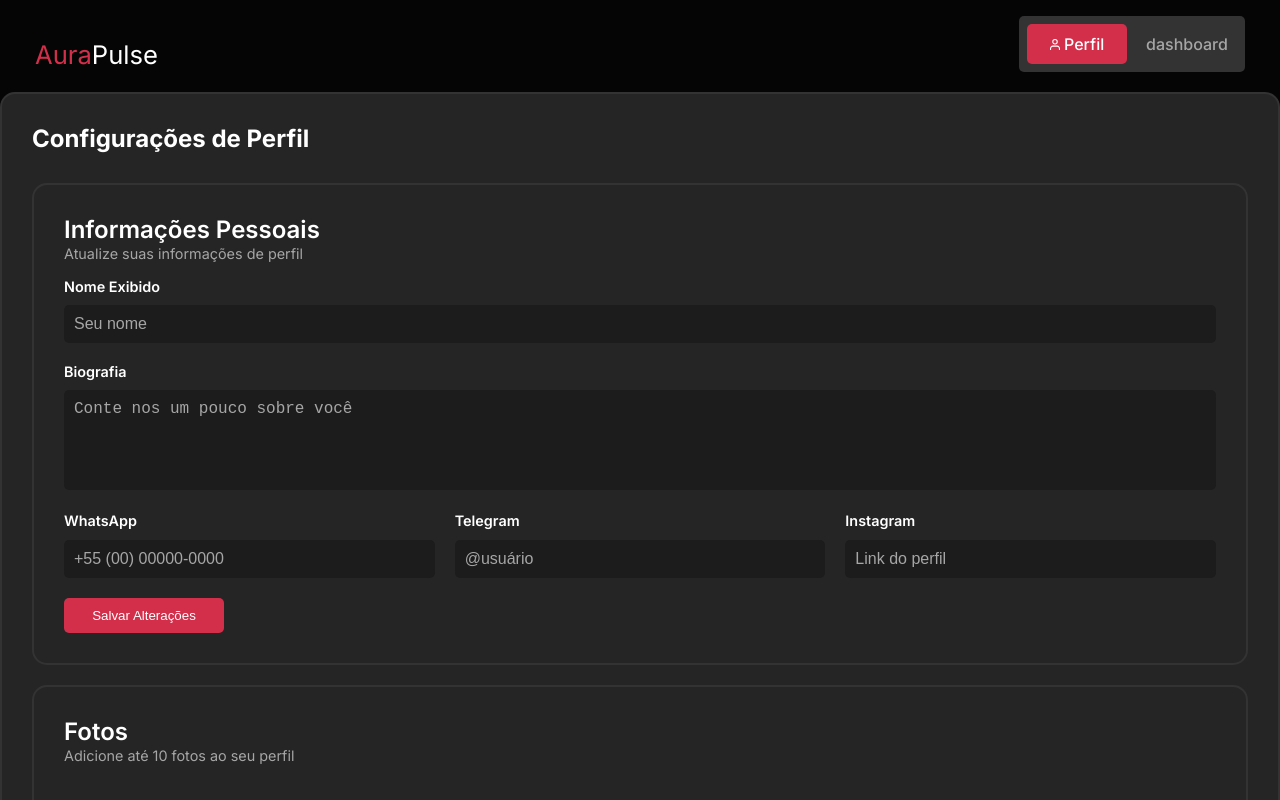
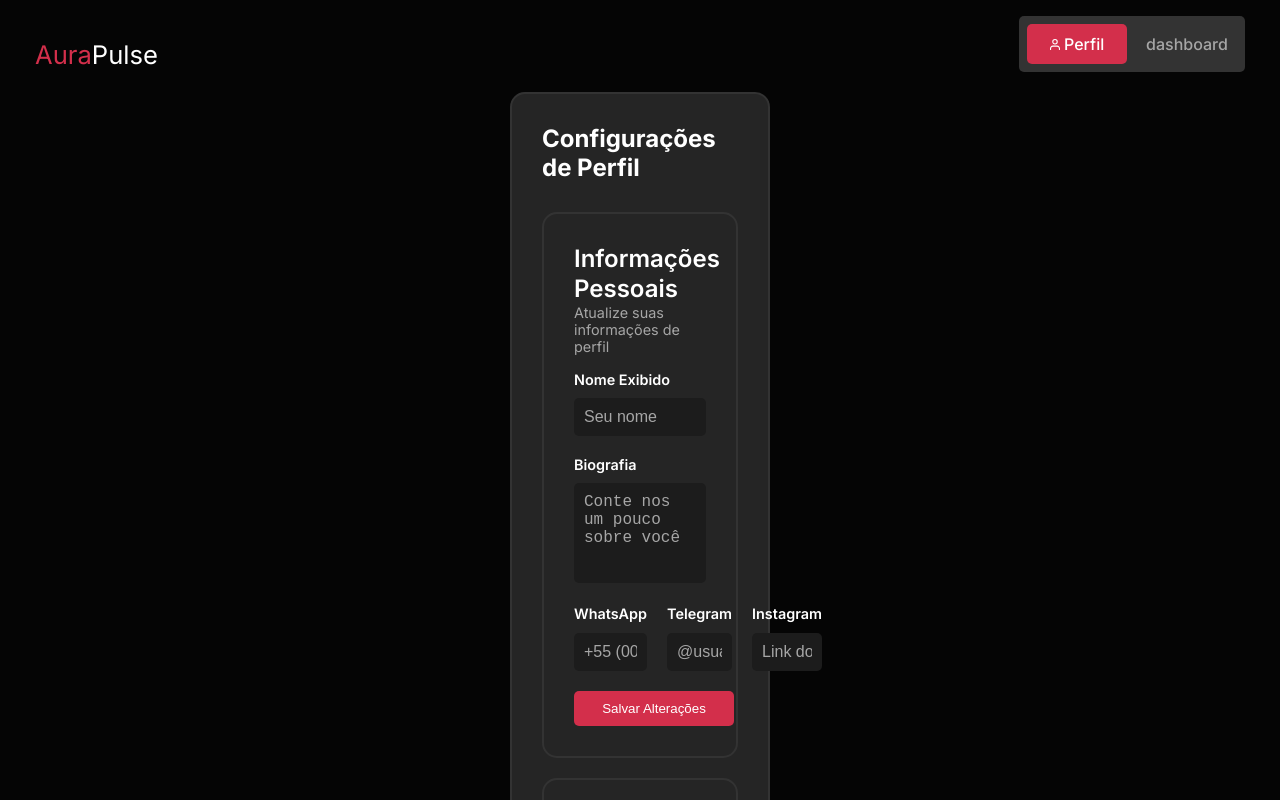
Before and after one commit to LucasPivovar/Catalog, a Vue app: page /dashboard in a window 1280 px wide. Shown: the top 800 px of the page. Built offline with nearby package versions, Linux system fonts and the light colour scheme.

Commit message:
alteraçoes

```diff
--- a/src/assets/css/profile_content.css
+++ b/src/assets/css/profile_content.css
@@ -8,7 +8,7 @@
     padding: 30px;
     border-radius: 15px;
     width: 100%;
-    max-width: 260px§;
+    max-width: 260px;
 }
 
 .profile-header {
```
